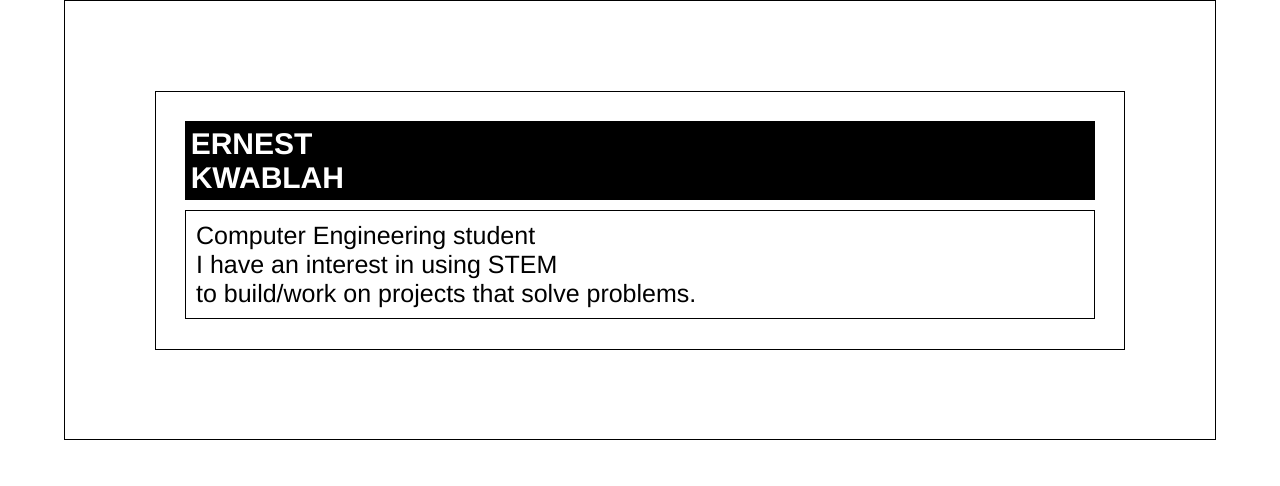
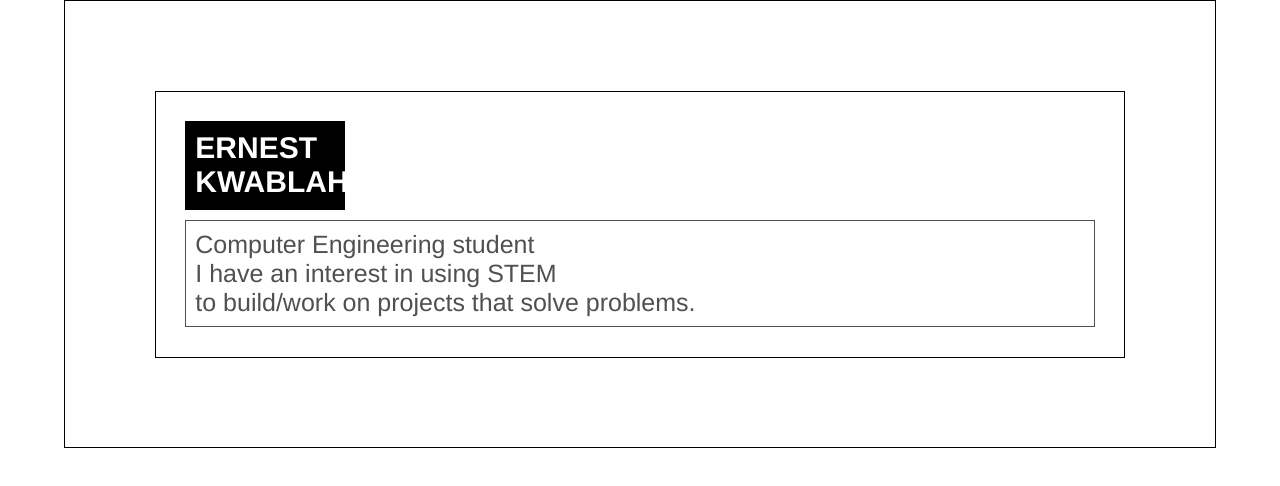
Before and after one commit to kwablah8/kwablah, a plain HTML site: page index.html in a window 1280 px wide. Drawn offline with Linux system fonts and the light colour scheme.

Commit message:
modified styles.css

```diff
--- a/css/style.css
+++ b/css/style.css
@@ -1,7 +1,8 @@
 :root{
     --main-font: 'Franklin Gothic Medium', 'Arial Narrow', Arial, sans-serif;
-    --primary-color1: rgb(0, 0, 0);
-    --bg-color1: rgb(255, 255, 255);
+    --color1: rgb(0, 0, 0);
+    --color2: rgb(255, 255, 255);
+    --color3: rgb(80, 80, 80);
 }
 
 *{
@@ -26,8 +27,8 @@ html{
 
 body{
     font-family: var(--main-font);
-    background-color: var(--bg-color1);
-    color: var(--primary-color1);
+    background-color: var(--color2);
+    color: var(--color1);
 }
 
 #container{
@@ -47,20 +48,22 @@ body{
 
 #header-name{
     font-size: 3rem;
+    width: 16rem;
     margin: 10px;
-    padding: 0.5%;
+    padding: 1%;
     border: solid 1px;
-    background-color: var(--primary-color1);
+    background-color: var(--color1);
 }
 
 #nme{
-    color: var(--bg-color1);
+    color: var(--color2);
 }
 
 
 #short-about-text{
     font-size: 2.5rem;
     margin: 10px;
-    padding: 10px;
+    padding: 1%;
     border: solid 1px;
+    color: var(--color3);
 }
```
